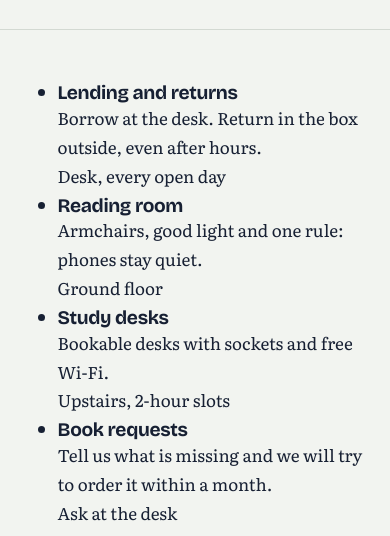
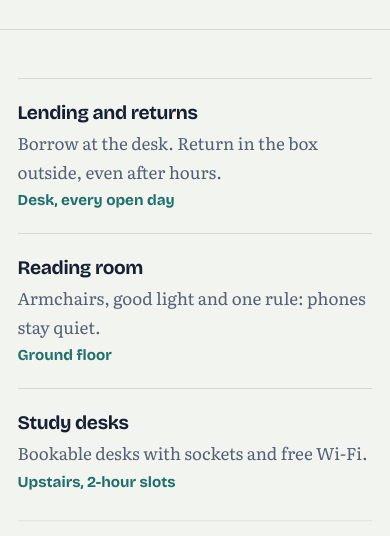
Before and after one commit to hammad-m19/readers-haven-library, a website: page src/services.html in a window 390 px wide. Shown: the part 288-824 px from the top of the page. Drawn offline with nearby package versions, Linux system fonts and the light colour scheme.

Commit message:
Add services page styles and responsive layout

```diff
--- a/styles/style.css
+++ b/styles/style.css
@@ -484,6 +484,12 @@ section {
 /* ===== 5. PAGE: MEMBERSHIP (membership.html), ===== */
 
 /* ===== 6. PAGE: SERVICES (services.html),===== */
+.services-list{list-style:none;padding:0}
+.services-list li{display:grid;grid-template-columns:1fr 1.4fr 13rem;gap:2rem;align-items:baseline;padding:1.5rem 0;border-top:1px solid var(--line)}
+.services-list li:last-child{border-bottom:1px solid var(--line)}
+.services-list p{color:var(--muted)}
+.services-list span{justify-self:end;text-align:right;font:600 .95rem var(--head);color:var(--teal)}
+@media(max-width:760px){.services-list li{grid-template-columns:1fr;gap:.3rem}.services-list span{justify-self:start;text-align:left}}
 
 /* ===== 7. PAGE: CONTACT (contact.html), ===== */
 
```
